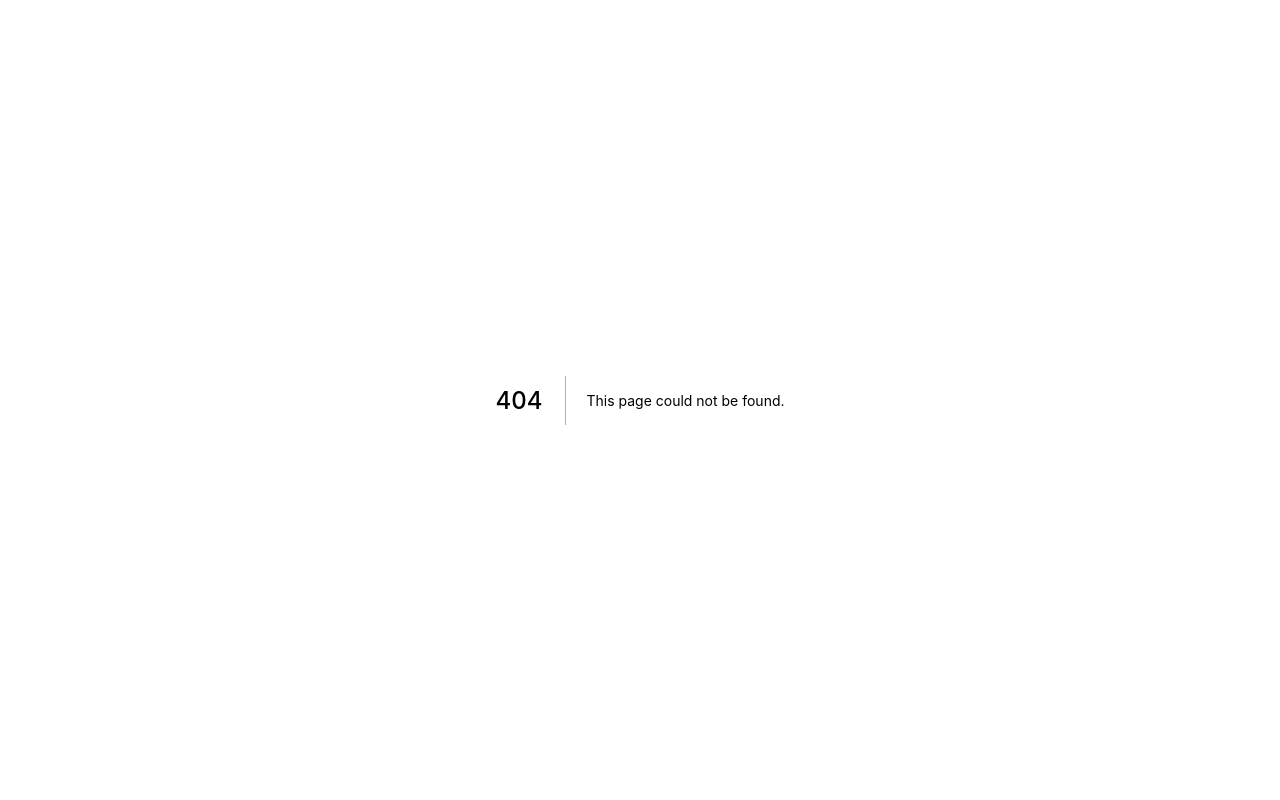
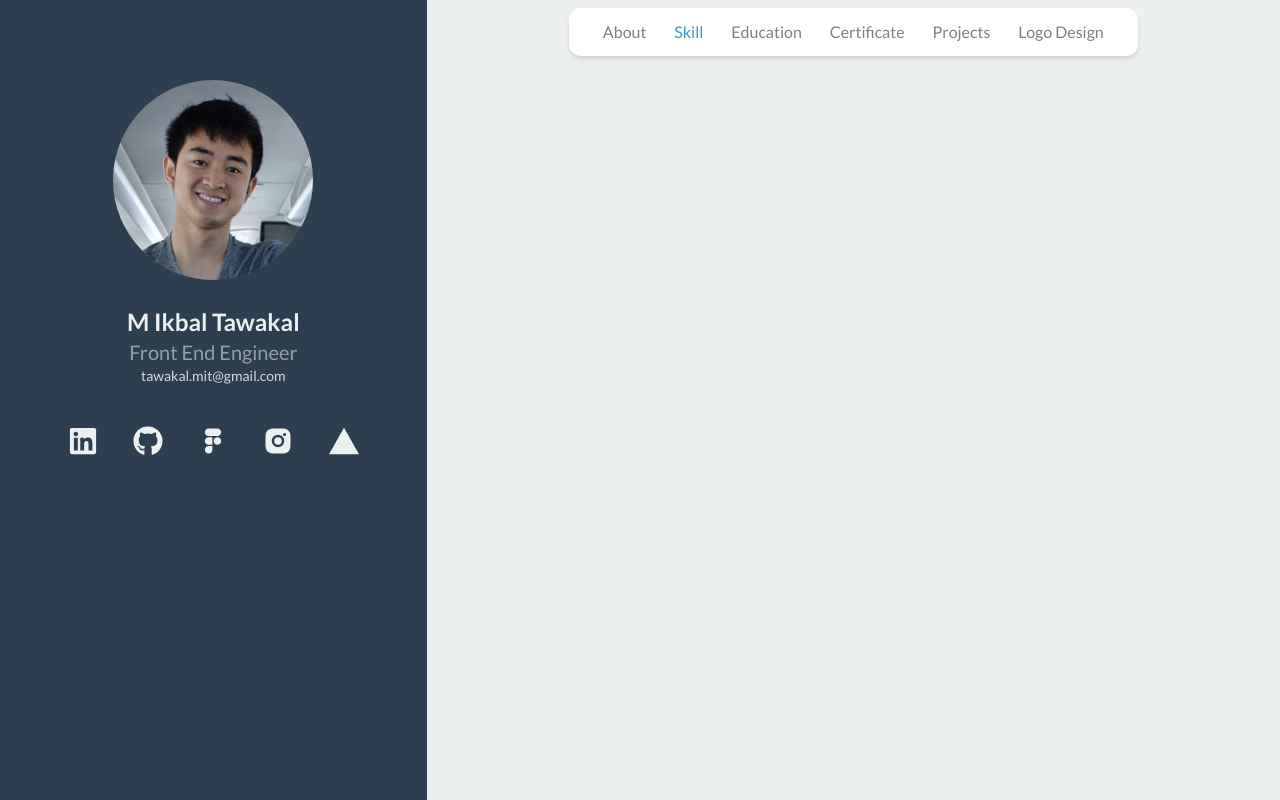
Before and after one commit to tawakalmit/myportfolio-nextjs, a Next.js app: page /skill in a window 1280 px wide. Before the commit this address had no page. Built offline with nearby package versions, Linux system fonts and the light colour scheme.

Commit message:
fix homepage again

```diff
--- a/components/navbar.jsx
+++ b/components/navbar.jsx
@@ -1,12 +1,17 @@
+import { useRouter } from "next/dist/client/router"
+
 export default function Navbar({about, skill, education, certificate, projects, logodesign}) {
+
+  const router = useRouter();
+
   return (
     <div className="w-11/12 h-fit flex flex-wrap items-center justify-around bg-white mx-auto mt-2 rounded-xl px-5 shadow-md md:w-8/12 p-3">
-        <p className={about}>About</p>
-        <p className={skill}>Skill</p>
-        <p className={education}>Education</p>
-        <p className={certificate}>Certificate</p>
-        <p className={projects}>Projects</p>
-        <p className={logodesign}>Logo Design</p>
+        <p className={about} onClick={() => router.push('/')}>About</p>
+        <p className={skill} onClick={() => router.push('/skill')}>Skill</p>
+        <p className={education} onClick={() => router.push('education')}>Education</p>
+        <p className={certificate} onClick={() => router.push('/certificate')}>Certificate</p>
+        <p className={projects} onClick={() => router.push('/projects')}>Projects</p>
+        <p className={logodesign} onClick={() => router.push('/logodesign')}>Logo Design</p>
     </div>
   )
 }
--- a/pages/homepage/index.jsx
+++ b/pages/homepage/index.jsx
@@ -12,7 +12,7 @@ export default function Homepage() {
     projects="cursor-pointer opacity-50 hover:opacity-100 active:text-[#3498db]"
     logodesign="cursor-pointer opacity-50 hover:opacity-100 active:text-[#3498db]"
     content={
-      <div className="w-8/12 h-screen mx-auto flex flex-col mt-5 md:mt-20">
+      <div className="w-8/12 mx-auto flex flex-col mt-5 md:mt-20">
       <h1 className="text-center font-bold text-3xl mb-3 md:mb-10">About</h1>
       <p className="text-center">I was worked in FnB Industry and now I shift my career to Front End Engineer. I passed
       the Alterra Academy Immersive bootcamp for 3 months and learn many things about
--- /dev/null
+++ b/pages/skill/index.jsx
@@ -0,0 +1,17 @@
+import Layout from "../../components/layout"
+
+export default function Skill() {
+  return (
+    <>
+    <Layout
+    page="Skill"
+    about="cursor-pointer opacity-50 hover:opacity-100 active:text-[#3498db]"
+    skill="text-[#3498db] cursor-pointer"
+    education="cursor-pointer opacity-50 hover:opacity-100 active:text-[#3498db]"
+    certificate="cursor-pointer opacity-50 hover:opacity-100 active:text-[#3498db]"
+    projects="cursor-pointer opacity-50 hover:opacity-100 active:text-[#3498db]"
+    logodesign="cursor-pointer opacity-50 hover:opacity-100 active:text-[#3498db]"
+    />
+    </>
+  )
+}
```
